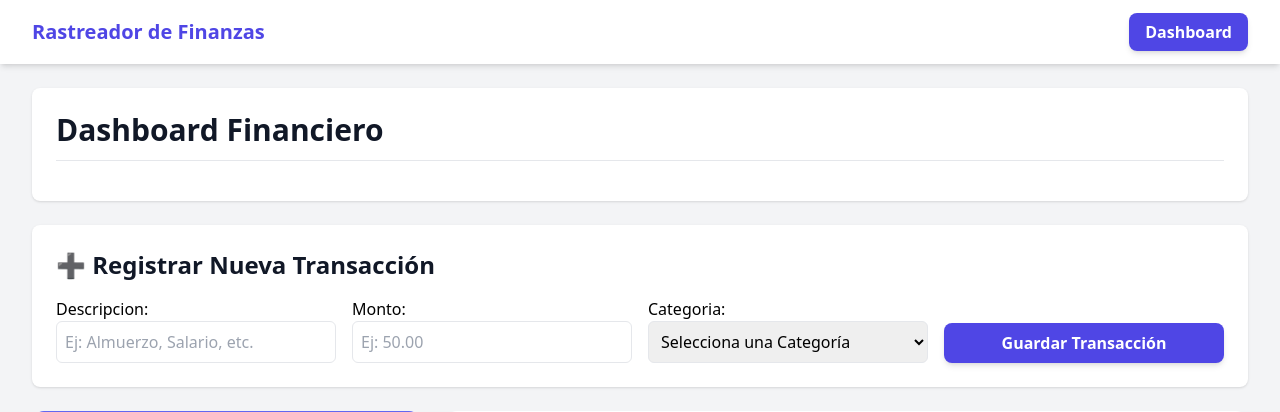
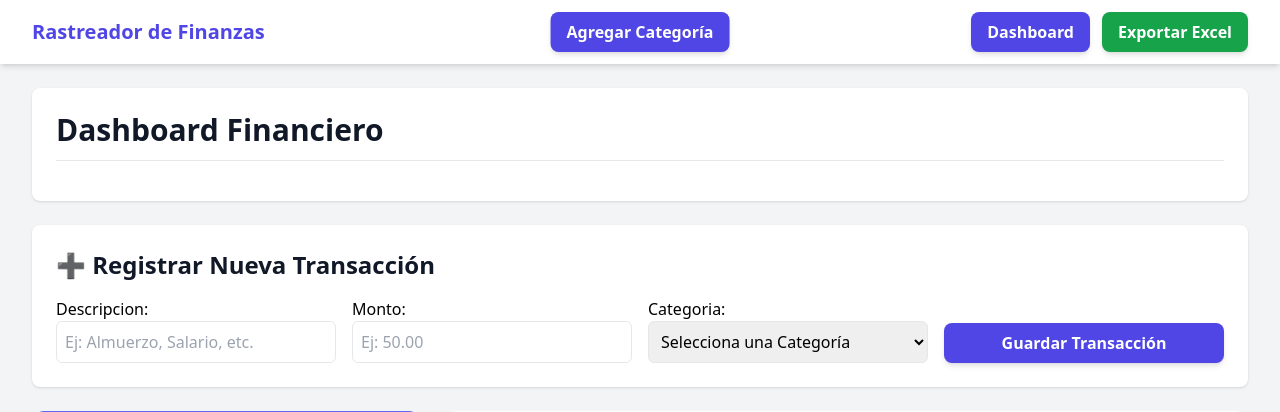
Before and after one commit to jorgelosada1/expense_tracker_project, a Django app: page / in a window 1280 px wide. Shown: the top 412 px of the page. Run offline with Django 5.2, Linux system fonts and the light colour scheme; data comes from the database, SQL or seed files in the repository; both versions use the stored data as it was after the commit; some libraries are stand-ins or nearby versions.

Commit message:
Cambio de excel y categorias

```diff
--- a/config/settings.py
+++ b/config/settings.py
@@ -23,7 +23,7 @@ BASE_DIR = Path(__file__).resolve().parent.parent
 SECRET_KEY = 'django-insecure-te+z*sl%3s6_uk@_2k*jh9$r$&@d7s-p=-j6^fo5&pad_*p27#'
 
 # SECURITY WARNING: don't run with debug turned on in production!
-DEBUG = False
+DEBUG = True
 
 ALLOWED_HOSTS = ['127.0.0.1', 'localhost']
 
--- a/core/forms.py
+++ b/core/forms.py
@@ -22,3 +22,16 @@ class TransaccionForm(forms.ModelForm):
     class Meta:
         model = Transaccion
         fields = ['descripcion', 'monto', 'categoria']
+
+class CategoriaForm(forms.ModelForm):
+    class Meta:
+        model = Categoria
+        fields = ['nombre', 'es_ingreso']
+        labels = {
+            'nombre': 'Nombre de la Categoría',
+            'es_ingreso': '¿Es ingreso?'
+        }
+        widgets = {
+            'nombre': forms.TextInput(attrs={'class': 'w-full p-2 border rounded-md', 'placeholder': 'Ej: Comida, Transporte'}),
+            'es_ingreso': forms.CheckboxInput(attrs={'class': 'ml-2'}),
+        }
--- a/core/urls.py
+++ b/core/urls.py
@@ -1,9 +1,12 @@
 from django.urls import path
 from . import views
+from .views import exportar_excel, cambiarcategoria
 
 urlpatterns = [
     path('', views.dashboard, name='dashboard'),
     path('lista/', views.transaccion_lista, name='transaccion_lista'),
     path('eliminar/<int:pk>/', views.eliminar_transaccion, name='eliminar_transaccion'),
     path('editar/<int:pk>/', views.editar_transaccion, name='editar_transaccion'),
+    path("exportar-excel/", exportar_excel, name="exportar_excel"),
+    path("cambiarcategoria/", cambiarcategoria, name="cambiarcategoria"),
 ]
--- a/core/views.py
+++ b/core/views.py
@@ -1,12 +1,17 @@
 from django.shortcuts import render
 from django.db.models import Sum
-from django.http import HttpResponse
 from .models import Transaccion, Categoria
 from .forms import TransaccionForm
 from django.http import HttpResponseNotAllowed, HttpResponse
 import json
 import random
+from openpyxl import Workbook
+from .models import Transaccion, Categoria
+import openpyxl
+from .forms import CategoriaForm
+from django.views.decorators.http import require_http_methods
 
+#-------------------------------------------------------------------------------------------
 def _get_finance_data():
     """Calcula el balance y recupera todas las transacciones."""
     transacciones = Transaccion.objects.select_related('categoria').all()
@@ -21,6 +26,8 @@ def _get_finance_data():
     balance_formateado = f"${balance_total:,.2f}"
 
     return transacciones, balance_formateado
+
+#----------------------------------------------------------------------------------------------
 
 def dashboard(request):
 
@@ -118,7 +125,7 @@ def editar_transaccion(request, pk):
     }
     return render(request, 'editar_transaccion_form.html', context)
 
-
+# ----------------------------------------------------------------------------------------------
 
 def _get_chart_data():
     categorias = Categoria.objects.all()
@@ -146,3 +153,41 @@ def _get_chart_data():
         "data": json.dumps(data),
         "colors": json.dumps(colors)
     }
+# -------------------------------------------------------------------------------------------------
+
+def exportar_excel(request):
+    wb = openpyxl.Workbook()
+    ws = wb.active
+    ws.title = "Transacciones"
+
+    ws.append(["ID", "Descripción", "Monto", "Categoría", "Fecha"])
+
+    for t in Transaccion.objects.select_related("categoria"):
+        ws.append([
+            t.id,
+            t.descripcion,
+            float(t.monto),
+            t.categoria.nombre,
+            t.fecha.strftime("%Y-%m-%d")
+        ])
+
+    response = HttpResponse(
+        content_type="application/vnd.openxmlformats-officedocument.spreadsheetml.sheet"
+    )
+    response["Content-Disposition"] = 'attachment; filename="transacciones.xlsx"'
+    wb.save(response)
+    return response
+# --------------------------------------------------------------------------------------------------
+
+def cambiarcategoria(request):
+    if request.method == "POST":
+        form = CategoriaForm(request.POST)
+        if form.is_valid():
+            form.save()
+            response = HttpResponse(status=204)
+            response['HX-Trigger'] = 'categoriaAgregada'
+            return response
+    else:
+        form = CategoriaForm()
+
+    return render(request, "categoria_form.html", {"form": form})
--- a/templates/base.html
+++ b/templates/base.html
@@ -26,9 +26,19 @@
                 <div class="flex items-center">
                     <span class="text-xl font-bold text-indigo-600">Rastreador de Finanzas</span>
                 </div>
-                <div class="md:block">
+                <div class="md:flex space-x-3">
                     <a href="{% url 'dashboard' %}" class="btn-primary">Dashboard</a>
+                    <a href="{% url 'exportar_excel' %}"
+                        class="bg-green-600 text-white font-semibold py-2 px-4 rounded-lg shadow-md hover:bg-green-700 transition duration-300">
+                        Exportar Excel
+                    </a>
                 </div>
+                <div class="absolute left-1/2 transform -translate-x-1/2">
+            <button class="btn-primary" hx-get="{% url 'cambiarcategoria' %}" hx-target="#modal-body"
+                hx-trigger="click">
+                Agregar Categoría
+            </button>
+        </div>
             </div>
         </div>
     </nav>
@@ -36,10 +46,24 @@
     <main class="max-w-7xl mx-auto py-6 sm:px-6 lg:px-8">
         {% block content %}
         {% endblock content %}
+
+
+        <div id="modal" class="fixed inset-0 bg-black bg-opacity-50 flex items-center justify-center hidden z-50">
+            <div class="bg-white p-6 rounded-lg shadow-lg w-full max-w-md">
+                <div id="modal-body">
+                </div>
+                <div class="flex justify-end mt-4">
+                    <button type="button" class="bg-gray-300 hover:bg-gray-400 text-gray-800 px-4 py-2 rounded"
+                        onclick="document.getElementById('modal').classList.add('hidden')">
+                        Cerrar
+                    </button>
+                </div>
+            </div>
+        </div>
+
     </main>
 
     <script src="https://unpkg.com/htmx.org@1.9.10"></script>
-
     <script src="https://cdn.jsdelivr.net/npm/chart.js@4.4.2/dist/chart.umd.min.js"></script>
 
     {% if DEBUG %}
@@ -50,23 +74,23 @@
         document.body.addEventListener("cerrarModal", () => {
             document.getElementById("modal").classList.add("hidden");
         });
-    </script>
 
-    <script>
         document.body.addEventListener("htmx:afterSwap", function (evt) {
             if (evt.detail.target.id === "modal-body") {
                 document.getElementById("modal").classList.remove("hidden");
             }
         });
-    </script>
 
-    <script>
         document.body.addEventListener("htmx:configRequest", (event) => {
             const csrfToken = document.querySelector("[name=csrfmiddlewaretoken]")?.value;
             if (csrfToken) {
                 event.detail.headers["X-CSRFToken"] = csrfToken;
             }
         });
+
+        document.body.addEventListener('categoriaAgregada', () => {
+            location.reload();
+        });
     </script>
 
 </body>
```
Also changed, not shown: templates/categoria_form.html (added, +25 -0 lines), db.sqlite3.
